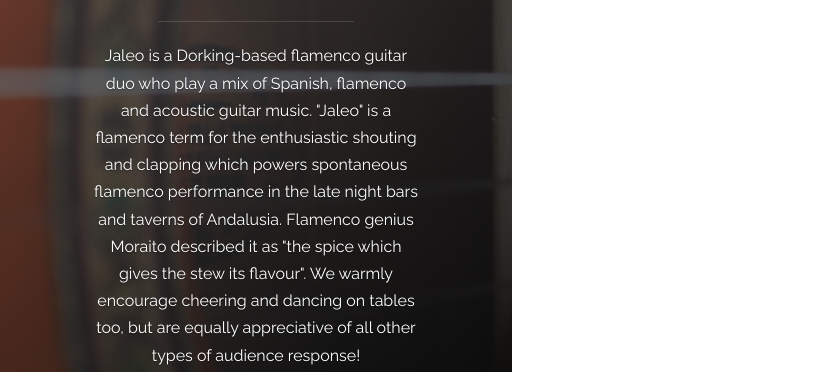
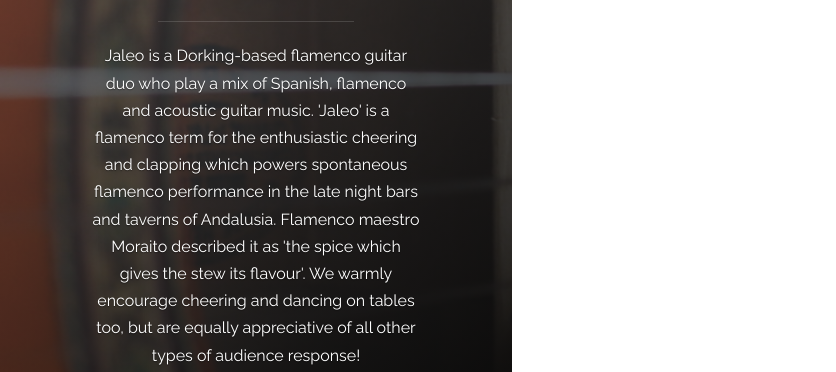
Before and after one commit to julianeverett/jaleo, a Jekyll site: the page built from index.html, in a window 1280 px wide. Shown: the part 306-678 px from the top of the page, without its empty margins (0-836 px from the left). Built offline with Jekyll 4.4.1, drawn with Linux system fonts in a browser that asks for light colours; the list of posts is cut into pages by our own code.

Commit message:
Content updates

```diff
--- a/_includes/header.html
+++ b/_includes/header.html
@@ -15,9 +15,11 @@
         </a>
         <hr class="panel-cover__divider">
         <p class="panel-cover__description">
-          Jaleo is a Dorking-based flamenco guitar duo who play a mix of Spanish, flamenco and acoustic guitar music. "Jaleo" is a flamenco term for the enthusiastic shouting and clapping which powers spontaneous flamenco
-          performance in the late night bars and taverns of Andalusia. Flamenco genius Moraito described it as "the spice
-          which gives the stew its flavour". We warmly encourage cheering and dancing on tables too, but are equally appreciative of all other types of audience response!
+          Jaleo is a Dorking-based flamenco guitar duo who play a mix of Spanish, flamenco and acoustic guitar music.
+          'Jaleo' is a flamenco term for the enthusiastic cheering and clapping which powers spontaneous flamenco
+          performance in the late night bars and taverns of Andalusia. Flamenco maestro Moraito described it as 'the spice
+          which gives the stew its flavour'. We warmly encourage cheering and dancing on tables too, but are equally
+          appreciative of all other types of audience response!
         </p>
         <br>
         <p class="panel-cover__description">
```
